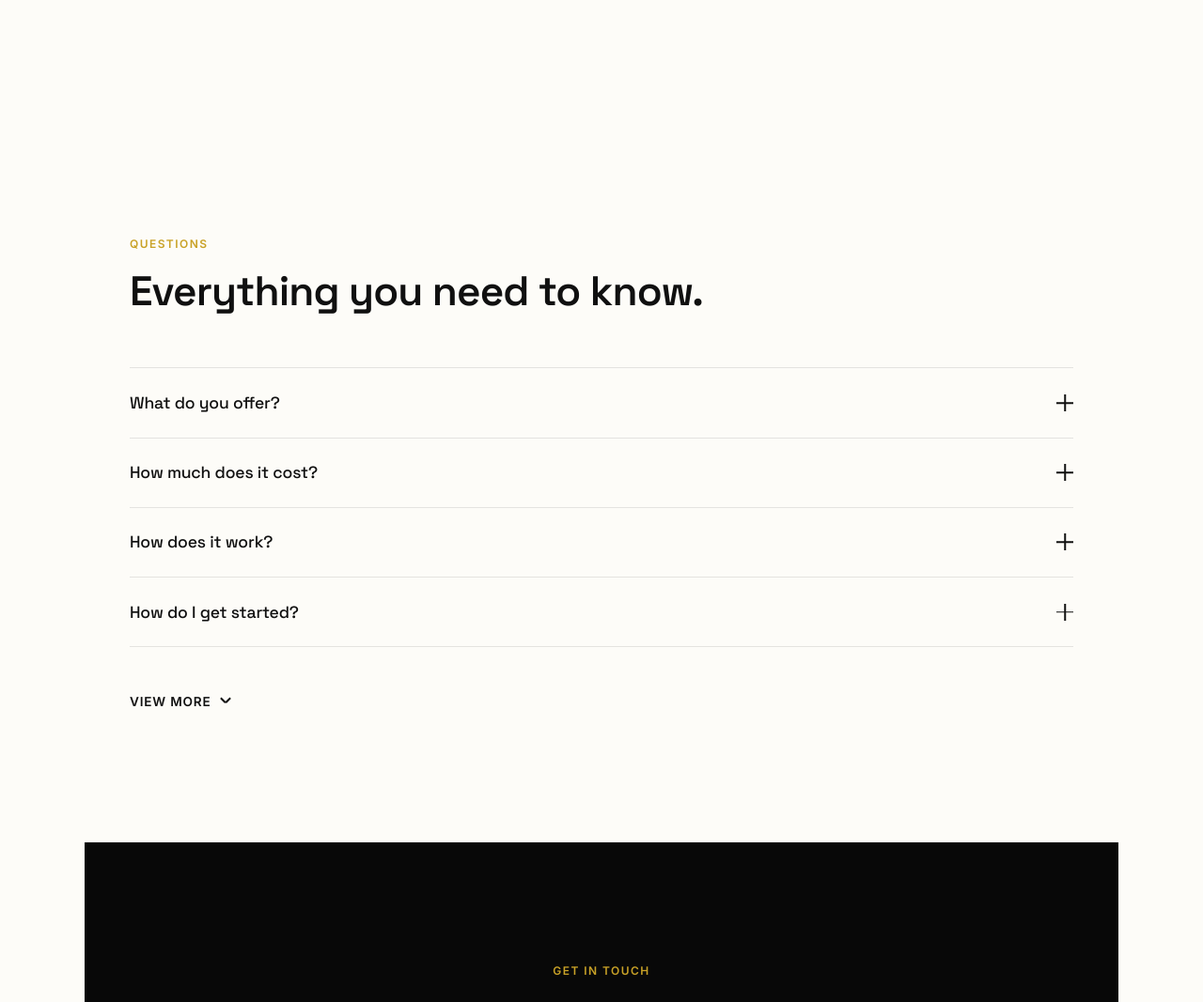
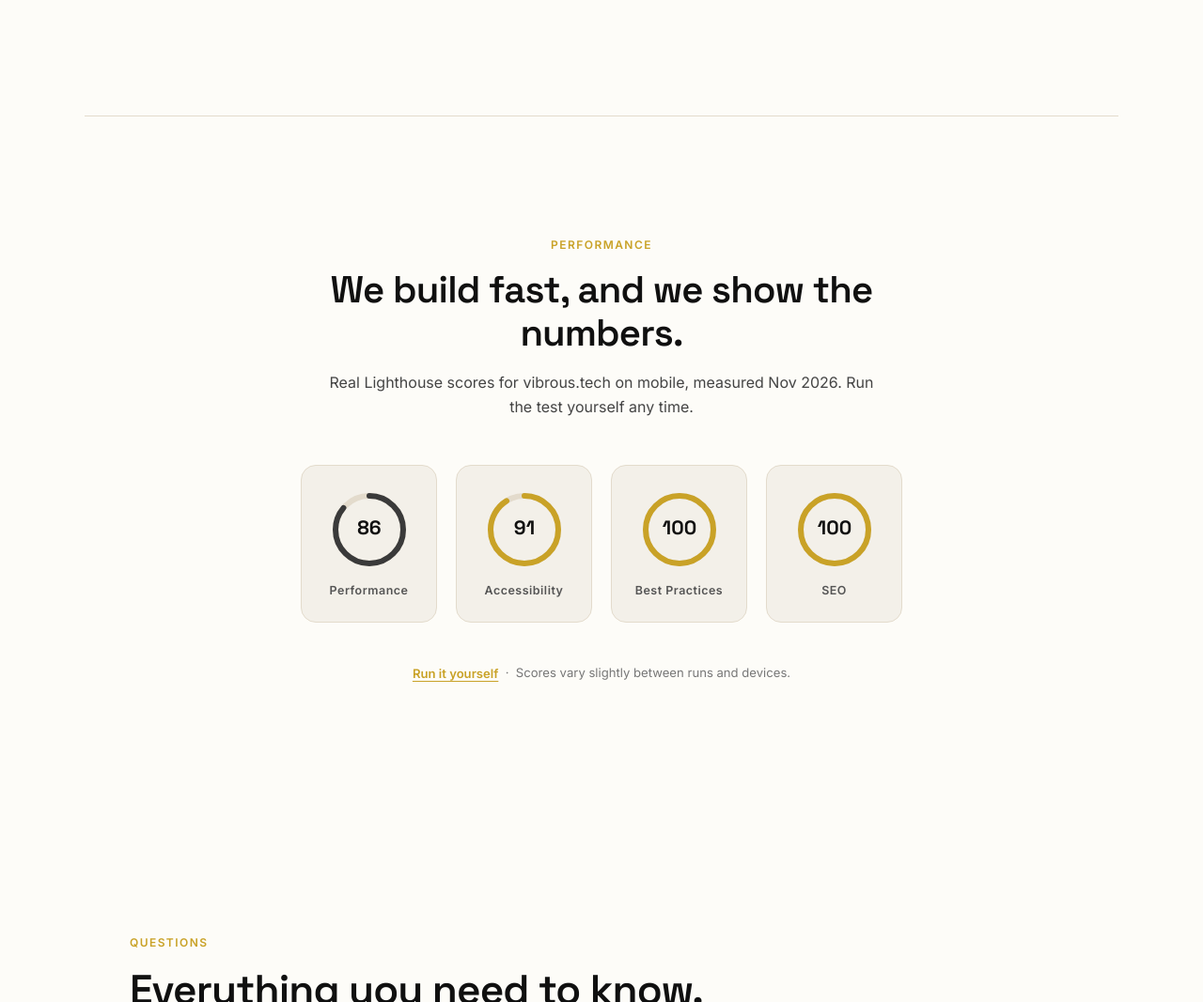
Before and after one commit to Barclaynes-dev/Vibrous, a plain HTML site: page index.html in a window 1280 px wide. Shown: the part 6960-8027 px from the top of the page at 94% size. Drawn offline with Linux system fonts and the light colour scheme.

Commit message:
Add files via upload

```diff
--- a/script.js
+++ b/script.js
@@ -426,11 +426,11 @@
   // hidden until you have real data.
   // ----------------------------------------------------------------
   const LIGHTHOUSE = {
-    performance:   null,
-    accessibility: null,
-    bestPractices: null,
-    seo:           null,
-    measured:      ""
+    performance:   86,
+    accessibility: 91,
+    bestPractices: 100,
+    seo:           100,
+    measured:      "Nov 2026"
   };
   // ----------------------------------------------------------------
 
--- a/style.css
+++ b/style.css
@@ -2768,7 +2768,8 @@ button:focus-visible {
   font-size: clamp(1.75rem, 4vw, 2.5rem);
   color: var(--obsidian);
   text-align: center;
-  margin-bottom: 1rem;
+  max-width: 720px;
+  margin: 0 auto 1rem;
 }
 
 .perf-sub {
```
